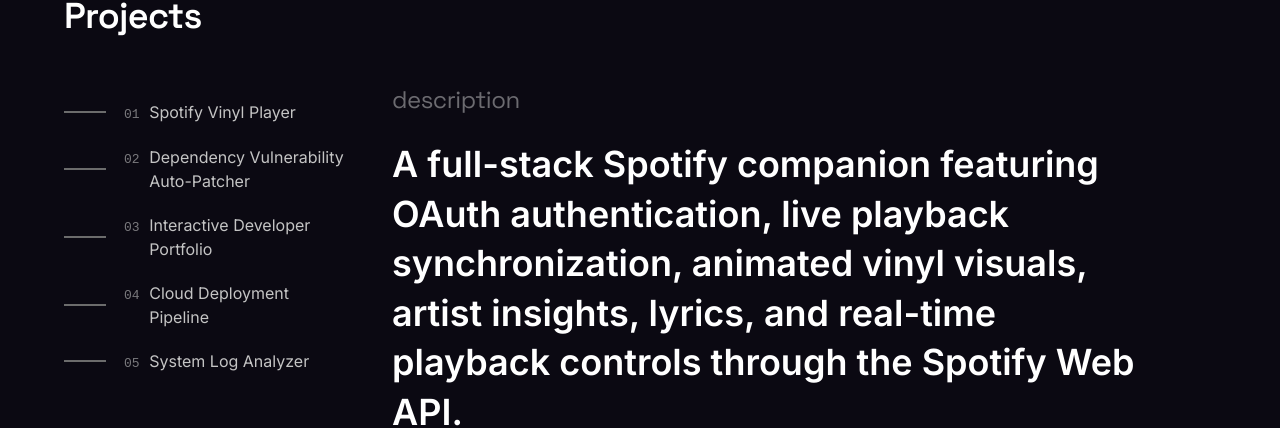
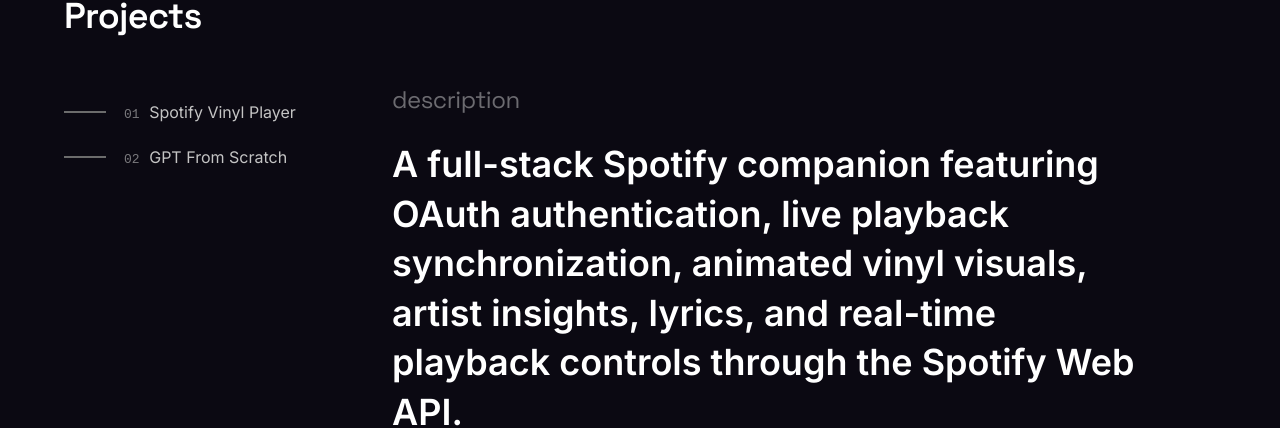
Before and after one commit to mathivadhanis505/portfolio_new, a React (Vite) app: page / in a window 1280 px wide. Shown: the part 1847-2275 px from the top of the page. Built offline with nearby package versions, Linux system fonts and the light colour scheme.

Commit message:
editted projects

```diff
--- a/src/components/LineSidebar.jsx
+++ b/src/components/LineSidebar.jsx
@@ -27,28 +27,10 @@
     demo: "https://www.youtube.com/watch?v=INc94dZiMOU&list=PLDCDI8MNYyQ8&pp=sAgCs",
   },
   {
-    title: "Dependency Vulnerability Auto-Patcher",
+    title: "GPT From Scratch",
     description:
-      "An automated DevSecOps pipeline that scans repositories for vulnerable dependencies, applies fixes, validates them, and opens pull requests automatically.",
-    tech: ["Python", "Docker", "GitHub Actions", "PostgreSQL", "AWS"],
-  },
-  {
-    title: "Interactive Developer Portfolio",
-    description:
-      "A modern portfolio featuring animated UI, interactive components, smooth transitions, and creative web experiences.",
-    tech: ["React", "Tailwind CSS", "Framer Motion", "Vite"],
-  },
-  {
-    title: "Cloud Deployment Pipeline",
-    description:
-      "A CI/CD workflow for containerized applications with automated testing, Docker builds, cloud deployment, and infrastructure automation.",
-    tech: ["Docker", "Kubernetes", "AWS", "GitHub Actions"],
-  },
-  {
-    title: "System Log Analyzer",
-    description:
-      "A lightweight log analysis tool that parses Linux system logs, detects critical events, and generates readable summaries.",
-    tech: ["Python", "Linux", "Shell"],
+      "A decoder-only Transformer language model built completely from scratch in PyTorch, following a 5-hour build covering tokenization, attention, and training a small GPT-style model end-to-end.",
+    tech: ["Python", "PyTorch", "Transformers", "NLP"],
   },
 ];
 
```
Lines whose indentation alone changed are shown as unchanged.
